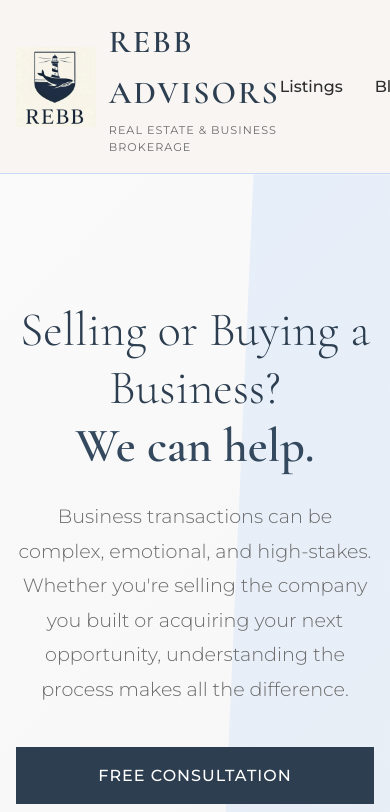
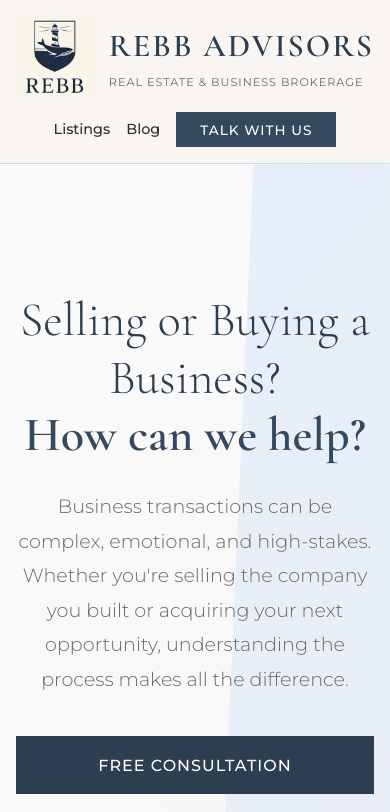
Before and after one commit to jsteryous/rebbadvisors-website, a plain HTML site: page index.html in a window 390 px wide. Shown: the top 812 px of the page. Drawn offline with nearby package versions, Linux system fonts and the light colour scheme.

Commit message:
wrapping

```diff
--- a/index.html
+++ b/index.html
@@ -5,6 +5,25 @@
     <meta name="viewport" content="width=device-width, initial-scale=1.0">
     <title>REBB Advisors | Business Brokerage & Advisory</title>
     <meta name="description" content="Expert business brokerage services. We guide business owners through successful exits and acquisitions with precision and care.">
+
+    <!-- SEO Meta Tags -->
+    <meta name="keywords" content="business broker, sell business, buy business, business valuation, business sales, South Carolina business broker, Greenville business broker">
+    <meta name="author" content="REBB Advisors">
+    <link rel="canonical" href="https://rebbadvisors.com/">
+
+    <!-- Open Graph / Facebook -->
+    <meta property="og:type" content="website">
+    <meta property="og:url" content="https://rebbadvisors.com/">
+    <meta property="og:title" content="REBB Advisors | Business Brokerage & Advisory">
+    <meta property="og:description" content="Expert business brokerage services. We guide business owners through successful exits and acquisitions with precision and care.">
+    <meta property="og:image" content="https://rebbadvisors.com/logo.png">
+
+    <!-- Twitter -->
+    <meta property="twitter:card" content="summary_large_image">
+    <meta property="twitter:url" content="https://rebbadvisors.com/">
+    <meta property="twitter:title" content="REBB Advisors | Business Brokerage & Advisory">
+    <meta property="twitter:description" content="Expert business brokerage services. We guide business owners through successful exits and acquisitions with precision and care.">
+    <meta property="twitter:image" content="https://rebbadvisors.com/logo.png">
 
     <!-- Favicons -->
     <link rel="icon" type="image/x-icon" href="favicon.ico">
@@ -722,6 +741,34 @@
         }
 
         @media (max-width: 768px) {
+            nav {
+                padding: 1rem;
+                flex-wrap: wrap;
+                gap: 1rem;
+            }
+
+            .logo {
+                width: 100%;
+                justify-content: center;
+            }
+
+            .nav-links, div[style*="display: flex"] {
+                width: 100%;
+                justify-content: center;
+                flex-wrap: wrap;
+                gap: 1rem !important;
+            }
+
+            .nav-links a, a[href*="listings"], a[href*="blog"] {
+                font-size: 0.9rem;
+            }
+
+            .nav-cta {
+                padding: 0.6rem 1.5rem;
+                font-size: 0.85rem;
+            }
+
+
             .hero-text h1 {
                 font-size: 3rem;
             }
@@ -788,7 +835,7 @@
             <div class="hero-text">
                 <h1>
                     Selling or Buying a Business?
-                    <strong>We can help.</strong>
+                    <strong>How can we help?</strong>
                 </h1>
                 <p>Business transactions can be complex, emotional, and high-stakes. Whether you're selling the company you built or acquiring your next opportunity, understanding the process makes all the difference.</p>
                 <div class="hero-cta">
```
Also changed, not shown: blog.html (+47 -0 lines), listings.html (+47 -0 lines).
